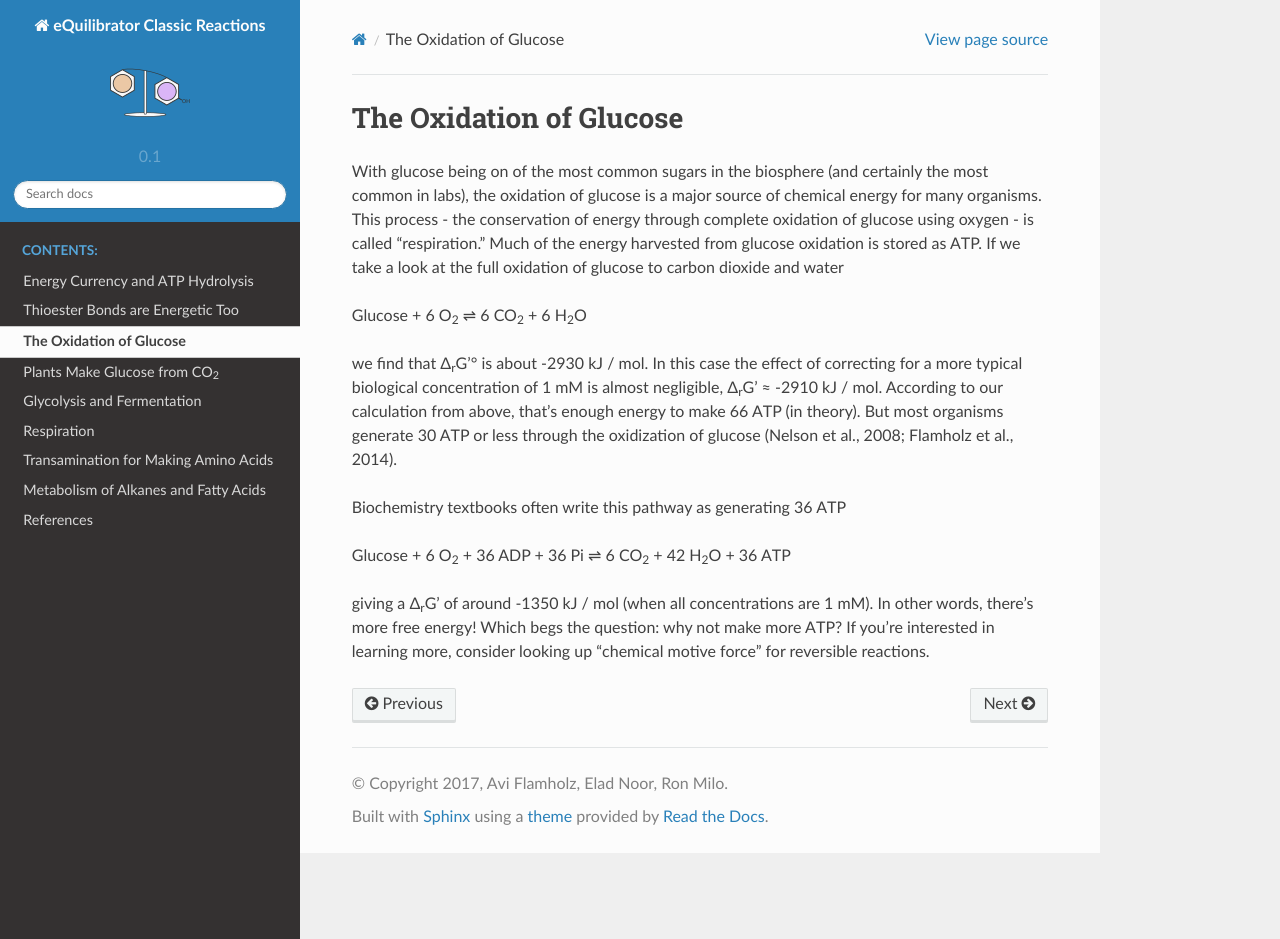
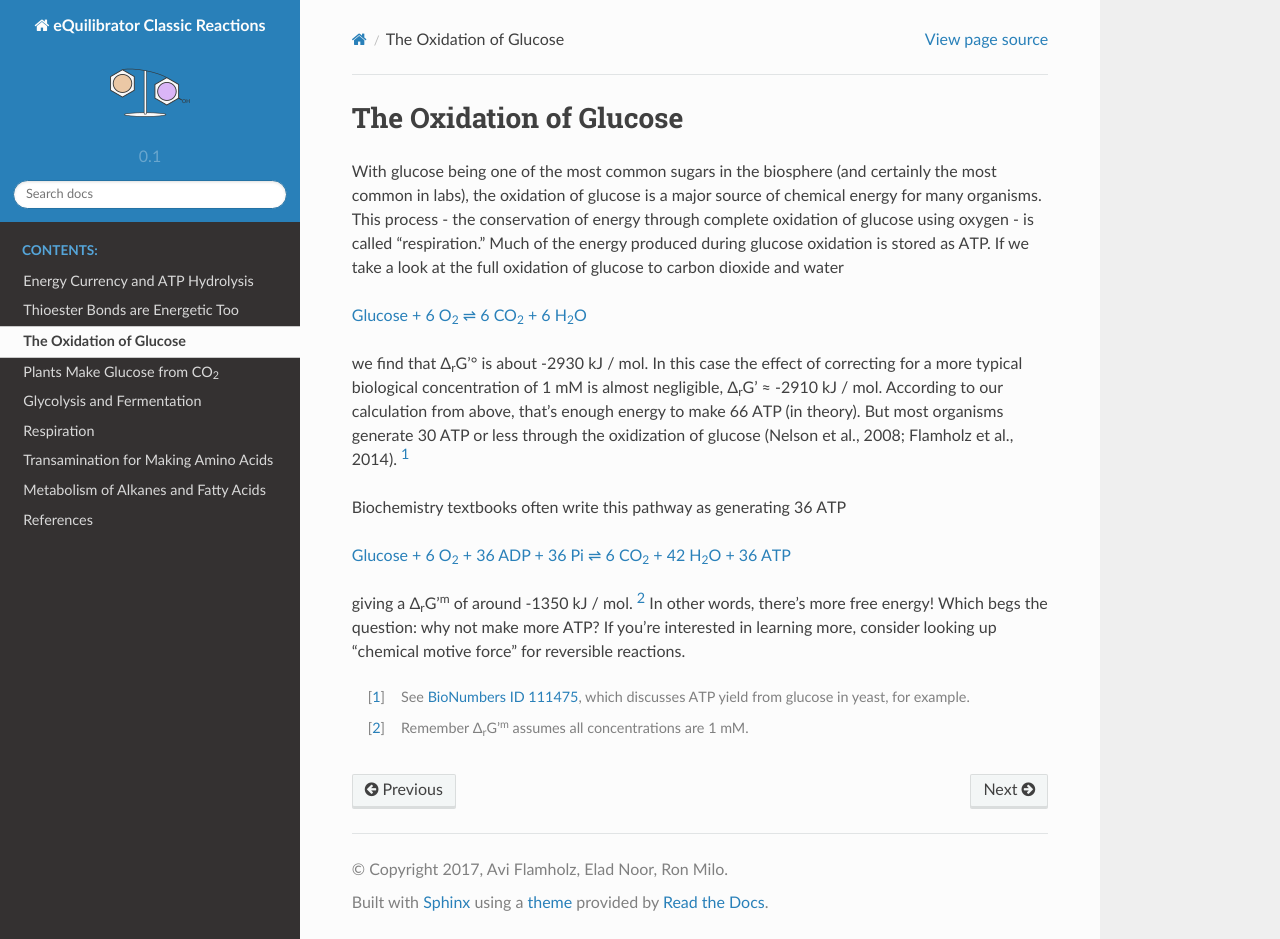
Before and after one commit to eladnoor/equilibrator, a Sphinx documentation site: the page built from classic_rxns/source/glucose_ox.rst, in a window 1280 px wide and 939 px high. Built offline with Sphinx 7.4.7 and the Read the Docs theme 2.0.0, drawn with Linux system fonts in a browser that asks for light colours.

Commit message:
links for oxidation of glucose

```diff
--- a/classic_rxns/source/glucose_ox.rst
+++ b/classic_rxns/source/glucose_ox.rst
@@ -1,14 +1,23 @@
 The Oxidation of Glucose
 ==========================================================
 
-With glucose being on of the most common sugars in the biosphere (and certainly the most common in labs), the oxidation of glucose is a major source of chemical energy for many organisms. This process - the conservation of energy through complete oxidation of glucose using oxygen - is called “respiration.” Much of the energy harvested from glucose oxidation is stored as ATP. If we take a look at the full oxidation of glucose to carbon dioxide and water
+With glucose being one of the most common sugars in the biosphere (and certainly the most common in labs), the oxidation of glucose is a major source of chemical energy for many organisms. This process - the conservation of energy through complete oxidation of glucose using oxygen - is called “respiration.” Much of the energy produced during glucose oxidation is stored as ATP. If we take a look at the full oxidation of glucose to carbon dioxide and water
 
-Glucose + 6 O\ :sub:`2` ⇌ 6 CO\ :sub:`2` + 6 H\ :sub:`2`\ O
+|gluc_ox|_
 
-we find that Δ\ :sub:`r`\ G'° is about -2930 kJ / mol. In this case the effect of correcting for a more typical biological concentration of 1 mM is almost negligible, Δ\ :sub:`r`\ G' ≈ -2910 kJ / mol. According to our calculation from above, that's enough energy to make 66 ATP (in theory). But most organisms generate 30 ATP or less through the oxidization of glucose (Nelson et al., 2008; Flamholz et al., 2014).
+.. |gluc_ox| replace:: Glucose + 6 O\ :sub:`2` ⇌ 6 CO\ :sub:`2` + 6 H\ :sub:`2`\ O
+.. _gluc_ox: http://equilibrator.weizmann.ac.il/search?query=Glucose+%2B+6+oxygen+%3D+6+CO2+%2B+6+H2O
+
+we find that Δ\ :sub:`r`\ G'° is about -2930 kJ / mol. In this case the effect of correcting for a more typical biological concentration of 1 mM is almost negligible, Δ\ :sub:`r`\ G' ≈ -2910 kJ / mol. According to our calculation from above, that's enough energy to make 66 ATP (in theory). But most organisms generate 30 ATP or less through the oxidization of glucose (Nelson et al., 2008; Flamholz et al., 2014). [1]_
 
 Biochemistry textbooks often write this pathway as generating 36 ATP
 
-Glucose + 6 O\ :sub:`2` + 36 ADP + 36 Pi ⇌ 6 CO\ :sub:`2` + 42 H\ :sub:`2`\ O + 36 ATP
+|gluc_ox_all_atp|_
 
-giving a Δ\ :sub:`r`\ G' of around -1350 kJ / mol (when all concentrations are 1 mM). In other words, there's more free energy! Which begs the question: why not make more ATP? If you're interested in learning more, consider looking up "chemical motive force" for reversible reactions.
+.. |gluc_ox_all_atp| replace:: Glucose + 6 O\ :sub:`2` + 36 ADP + 36 Pi ⇌ 6 CO\ :sub:`2` + 42 H\ :sub:`2`\ O + 36 ATP
+.. _gluc_ox_all_atp: http://equilibrator.weizmann.ac.il/search?query=Glucose+%2B+6+Oxygen+%2B+36+ADP+%2B+36+Phosphate+%3C%3D%3E+6+CO2%28aq%29+%2B+42+H2O+%2B+36+ATP
+
+giving a Δ\ :sub:`r`\ G'\ :sup:`m` of around -1350 kJ / mol. [2]_ In other words, there's more free energy! Which begs the question: why not make more ATP? If you're interested in learning more, consider looking up "chemical motive force" for reversible reactions.
+
+.. [1] See `BioNumbers ID 111475 <http://bionumbers.hms.harvard.edu/bionumber.aspx?&id=111475&ver=3&trm=atp%20yield%20flamholz>`_, which discusses ATP yield from glucose in yeast, for example.
+.. [2] Remember Δ\ :sub:`r`\ G'\ :sup:`m` assumes all concentrations are 1 mM.
```
